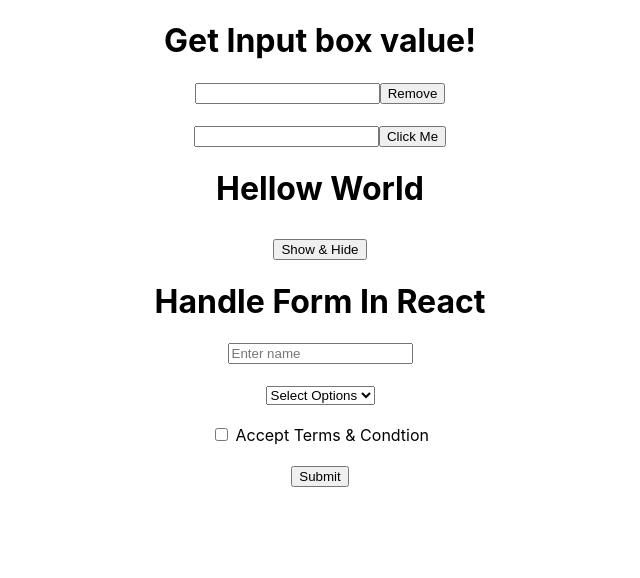
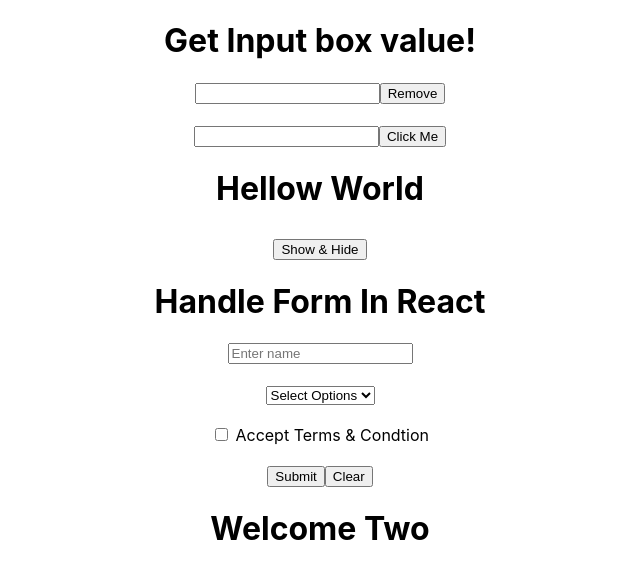
Before and after one commit to surendra960/getvalue, a React (Create React App) app: page / in a window 1280 px wide. Shown: the top 578 px of the page, without its empty margins (320-960 px from the left). Built offline with nearby package versions, Linux system fonts and the light colour scheme.

Commit message:
conditional rerendraing

```diff
--- a/src/App.js
+++ b/src/App.js
@@ -31,6 +31,7 @@ import Suri from './Suri';
 import Hellow from './Hellow';
 import './App.css';
 import Formhandle from './Formhandle';
+import Profile from './Profile';
 
 function App() {
   const [value, setValue] = useState('');
@@ -51,6 +52,8 @@ function App() {
       <Suri />
       <Hellow />
       <Formhandle />
+      <Profile/>
+
     </div>
   );
 }
--- a/src/Formhandle.js
+++ b/src/Formhandle.js
@@ -18,7 +18,7 @@ export default function Formhandle() {
     <div className="App">
       <h1>Handle Form In React</h1>
       <form action="" onSubmit={getFormData}>
-        <input type="text" placeholder='Enter name'  onChange={nameChange}/><br/><br/>
+        <input type="text" placeholder='Enter name' value={name}  onChange={nameChange}/><br/><br/>
         <select onSubmit={getFormData} name="" id="" onChange={(e)=>setInterest(e.target.vaule)}>
           <option value="">Select Options</option>
           <option value="">Marvel</option>
@@ -27,6 +27,7 @@ export default function Formhandle() {
         <input type="checkbox"  onChange={(e)=>setTnc(e.target.checked)}/> <span>Accept Terms & Condtion</span>
         <br/><br/>
         <button type='submit'>Submit</button>
+        <button>Clear</button>
       </form>
     </div>
   )
--- /dev/null
+++ b/src/Profile.js
@@ -0,0 +1,11 @@
+import React, { useState } from 'react';
+
+export default function Profile() {
+  const [loggedIn, setLoggedIn] = useState(2);
+
+  return (
+    <div>
+      {loggedIn === 1 ? <h1>Welcome One</h1> : loggedIn === 2 ? <h1>Welcome Two</h1> : <h1>Welcome Three</h1>}
+    </div>
+  );
+}
```
